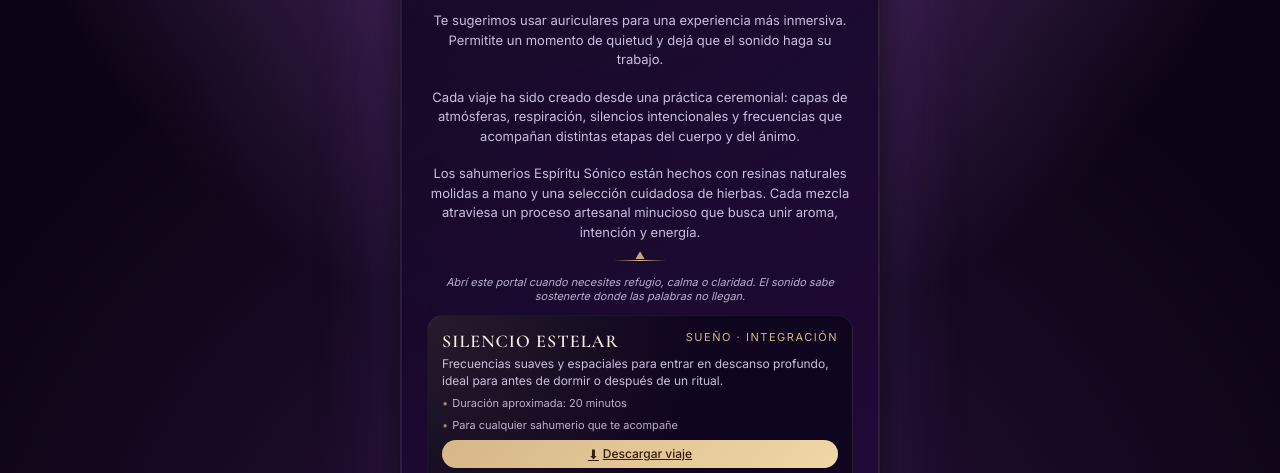
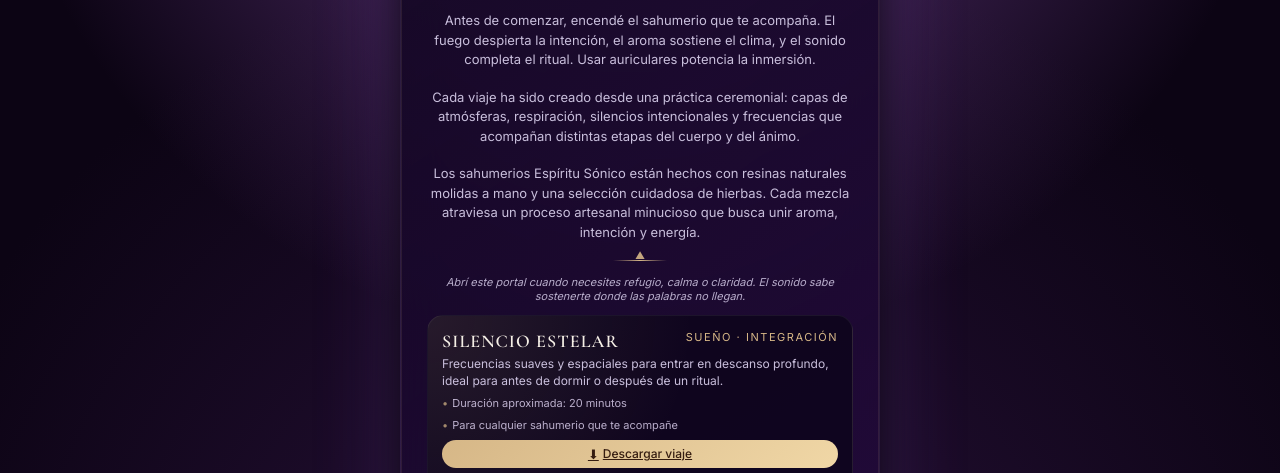
Before and after one commit to espiritusonico/espiritu-sonico-viajes, a plain HTML site: page index.html in a window 1280 px wide. Shown: the part 298-771 px from the top of the page. Drawn offline with nearby package versions, Linux system fonts and the light colour scheme.

Commit message:
Update index.html

```diff
--- a/index.html
+++ b/index.html
@@ -375,8 +375,10 @@
       <div class="separador"></div>
 
       <p class="intro-texto">
-       Te sugerimos usar auriculares para una experiencia más inmersiva.
-       Permitite un momento de quietud y dejá que el sonido haga su trabajo.
+       Antes de comenzar, encendé el sahumerio que te acompaña.
+       El fuego despierta la intención, el aroma sostiene el clima,
+       y el sonido completa el ritual.
+       Usar auriculares potencia la inmersión.
       </p>
 
       <p class="intro-texto">
```
